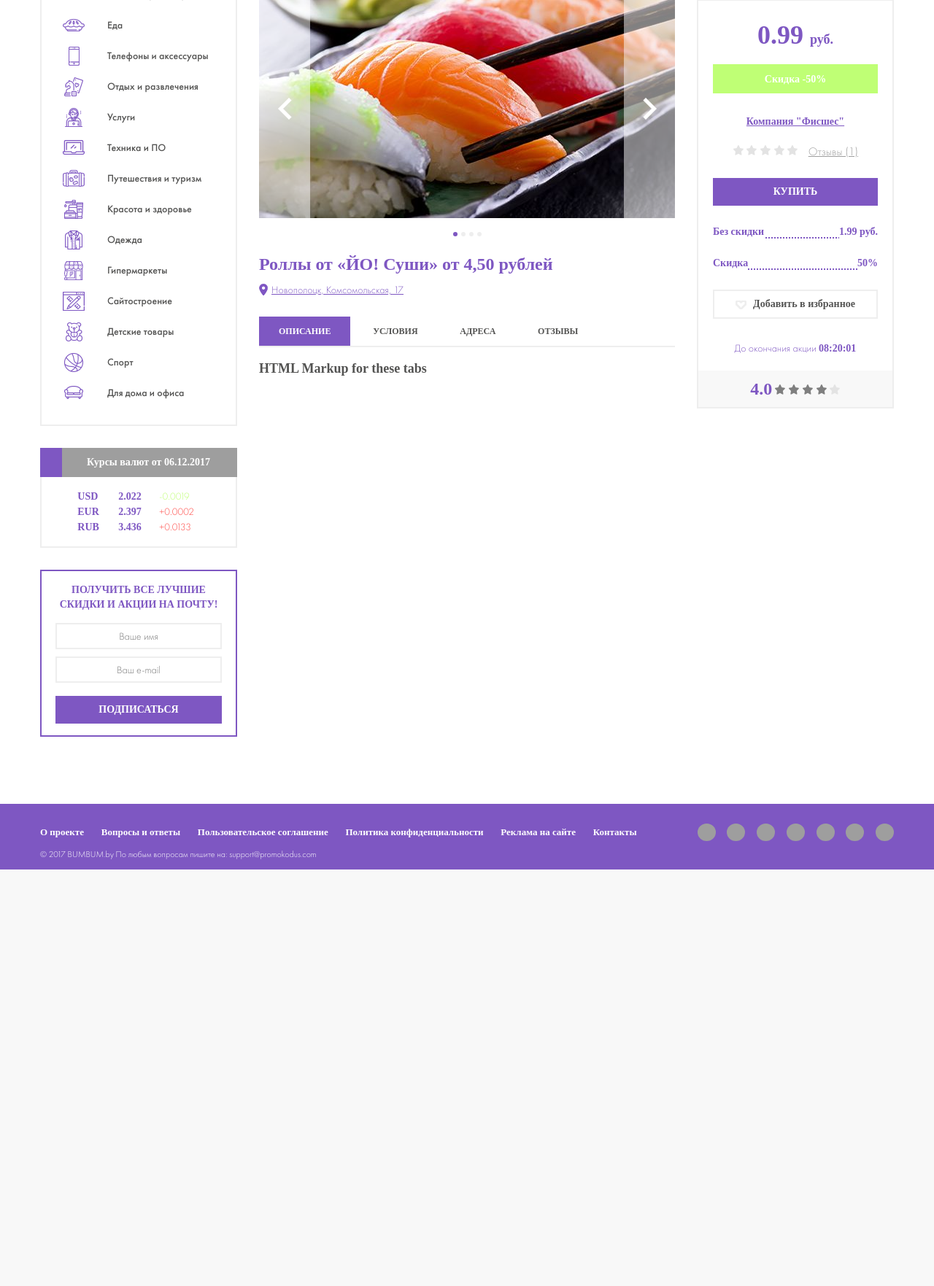
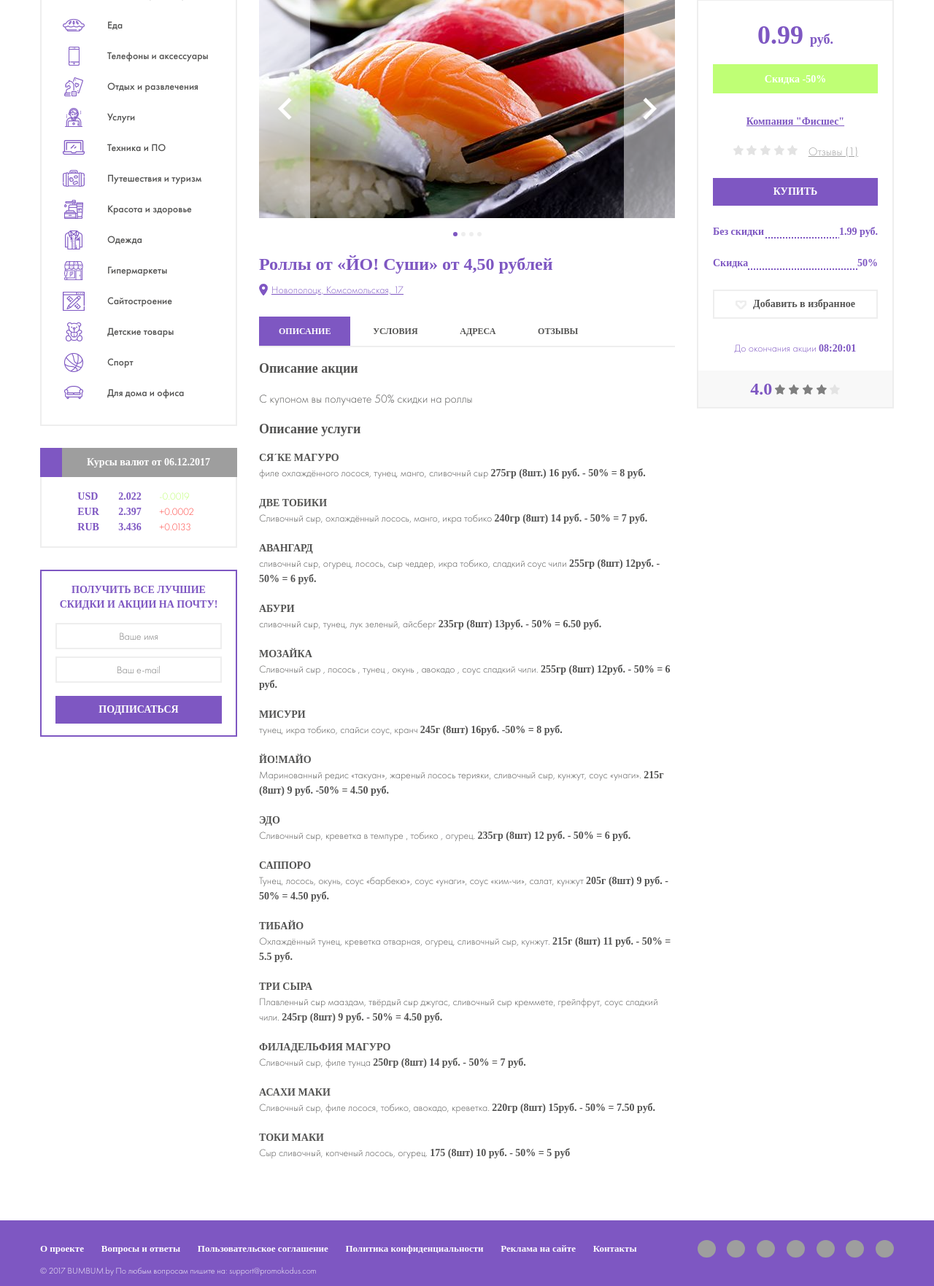
Before and after one commit to brakebrinker/bumbum, a PHP site: page /product.php in a window 1280 px wide. Shown: the part 267-2030 px from the top of the page at 73% size. Before the commit the page ends 1459 px from the top, so only its background shows below. Run offline with PHP 8.4, Linux system fonts and the light colour scheme; some web fonts are replaced; grey boxes are pictures that could not be loaded.

Commit message:
finished product page with all tabs

```diff
--- a/css/style.css
+++ b/css/style.css
@@ -49,6 +49,9 @@ input[type="text"], input[type="email"], input[type="tel"] {
     color: #535352;
     padding: 7px 14px;
     border: 2px solid #eee;
+}
+textarea {
+    border: 2px solid #eeeeee;
 }
 button {
     border: none;
@@ -487,7 +490,59 @@ ul.etabs li.active a {
     font-size: 14px;
     font-weight: 300;
 }
-
+.item-service p {
+    margin: 0;
+    font-size: 14px;
+}
+.item-service {
+    margin-bottom: 20px;
+}
+.product-map {
+    margin-bottom: -7px;
+}
+.product-address {
+    background-color: #f8f8f8;
+    padding: 20px;
+    display: flex;
+    justify-content: space-between;
+    align-items: flex-start;
+    font-size: 12px;
+}
+.product-address .product-geo {
+    flex-basis: 50%;
+}
+.product-address .product-company-info {
+    flex-basis: 50%;
+    display: flex;
+    justify-content: space-between;
+}
+.product-address .product-geo a {
+    font-size: 12px;
+}
+.review-form {
+    background-color: #f8f8f8;
+    padding: 30px;
+}
+.review-form h2 {
+    margin: 0;
+}
+.review-form label {
+    display: block;
+    font-size: 14px;
+    margin-bottom: 4px;
+    margin-top: 16px;
+}
+.review-form input {
+    width: 100%;
+}
+.review-form textarea {
+    width: 100%;
+    height: 150px;
+}
+.review-form button {
+    margin-top: 24px;
+    text-transform: none;
+}
 
 /*Side bar*/
 .aside-wrapper {
--- a/product.php
+++ b/product.php
@@ -36,7 +36,67 @@
 								<li class='tab'><a href="#reviews">Отзывы</a></li>
 							</ul>
 							<div id="description">
-								<h2>HTML Markup for these tabs</h2>
+								<h2>Описание акции</h2>
+<p>С купоном вы получаете 50% скидки на роллы</p>
+
+<h2>Описание услуги</h2>
+
+<div class="item-service">
+	<p><strong>СЯ´КЕ МАГУРО</strong></p>
+	<p>филе охлаждённого лосося, тунец, манго, сливочный сыр  <strong>275гр (8шт.) 16 руб. - 50% = 8 руб.</strong></p>
+</div>
+<div class="item-service">
+<p><strong>ДВЕ ТОБИКИ</strong></p>
+<p>Сливочный сыр, охлаждённый лосось, манго, икра тобико  <strong>240гр (8шт) 14 руб. - 50% = 7 руб.</strong></p>
+</div>
+<div class="item-service">
+<p><strong>АВАНГАРД</strong></p>
+<p>сливочный сыр, огурец, лосось, сыр чеддер, икра тобико, сладкий соус чили  <strong>255гр (8шт) 12руб. - 50% = 6 руб.</strong></p>
+</div>
+<div class="item-service">
+<p><strong>АБУРИ</strong></p>
+<p>сливочный сыр, тунец, лук зеленый, айсберг <strong>235гр (8шт) 13руб. - 50% = 6.50 руб.</strong></p>
+</div>
+<div class="item-service">
+<p><strong>МОЗАЙКА</strong></p>
+<p>Сливочный сыр , лосось , тунец , окунь ,  авокадо , соус сладкий чили. <strong>255гр (8шт) 12руб. - 50% = 6 руб.</strong></p>
+</div>
+<div class="item-service">
+<p><strong>МИСУРИ</strong></p>
+<p>тунец, икра тобико, спайси соус, кранч  <strong>245г (8шт)  16руб. -50% = 8 руб.</strong></p>
+</div>
+<div class="item-service">
+<p><strong>ЙО!МАЙО</strong></p>
+<p>Маринованный редис «такуан», жареный лосось терияки, сливочный сыр, кунжут, соус «унаги».  <strong>215г (8шт)  9 руб. -50% = 4.50 руб.</strong></p>
+</div>
+<div class="item-service">
+<p><strong>ЭДО</strong></p>
+<p>Сливочный сыр, креветка в темпуре , тобико , огурец.  <strong>235гр (8шт)  12 руб. - 50% = 6 руб.</strong></p>
+</div>
+<div class="item-service">
+<p><strong>САППОРО</strong></p>
+<p>Тунец, лосось, окунь, соус «барбекю», соус «унаги», соус «ким-чи», салат, кунжут  <strong>205г (8шт)  9 руб. - 50% = 4.50 руб.</strong></p>
+</div>
+<div class="item-service">
+<p><strong>ТИБАЙО</strong></p>
+<p>Охлаждённый тунец, креветка отварная, огурец, сливочный сыр, кунжут.  <strong>215г (8шт)  11 руб. - 50% = 5.5 руб.</strong></p>
+</div>
+<div class="item-service">
+<p><strong>ТРИ СЫРА</strong></p>
+<p>Плавленный сыр мааздам, твёрдый сыр джугас, сливочный сыр креммете, грейпфрут, соус сладкий чили. <strong>245гр (8шт)  9 руб. - 50% = 4.50 руб.</strong></p>
+</div>
+<div class="item-service">
+<p><strong>ФИЛАДЕЛЬФИЯ МАГУРО</strong></p>
+<p>Сливочный сыр, филе тунца  <strong>250гр (8шт)  14 руб. - 50% = 7 руб.</strong></p>
+</div>
+<div class="item-service">
+<p><strong>АСАХИ МАКИ</strong></p>
+<p>Сливочный сыр, филе лосося, тобико, авокадо, креветка.  <strong>220гр (8шт)  15руб. - 50% = 7.50 руб.</strong></p>
+</div>
+<div class="item-service">
+<p><strong>ТОКИ МАКИ</strong></p>
+<p>Сыр сливочный, копченый лосось, огурец.  <strong>175 (8шт) 10 руб. - 50% = 5 руб</strong></p>
+</div>
 							</div>
 							<div id="conditions">
 								<h2>Как использовать сертификат</h2>
@@ -141,12 +201,32 @@
 								</ul>
 							</div>
 							<div id="address">
-								<h2>CSS Styles for these tabs</h2>
-								<!-- content -->
+								<div class="product-map">
+								<iframe src="https://yandex.by/map-widget/v1/-/CBapNNtwxB" width="100%" height="310" frameborder="0"></iframe>
+								</div>
+								<div class="product-address">
+									<div class="product-geo"><a href="#">Новополоцк, Комсомольская, 17</a></div>
+									<div class="product-company-info">
+										<div>
+											<div>пн-чт с11-00 до 22-00</div>
+											<div>пт-вс с12-00 до 23-00</div>
+										</div>
+										<div>
+											<div>+375 (33) 699 92 34 (мтс)</div>
+											<div>+375 (44) 799 22 99 (vel)</div>
+										</div>
+									</div>
+								</div>
 							</div>
 							<div id="reviews">
-								<h2>CSS Styles for these tabs</h2>
-								<!-- content -->
+								<form action="" class="review-form">
+									<h2>Ваш отзыв</h2>
+									<label for="name">Ваше имя</label>
+									<input type="text" name="name" id="name">
+									<label for="msg">Текст сообщения</label>
+									<textarea name="msg" id="msg"></textarea>
+									<button>Написать отзыв</button>
+								</form>
 							</div>
 						</div>
 					</div>
```
